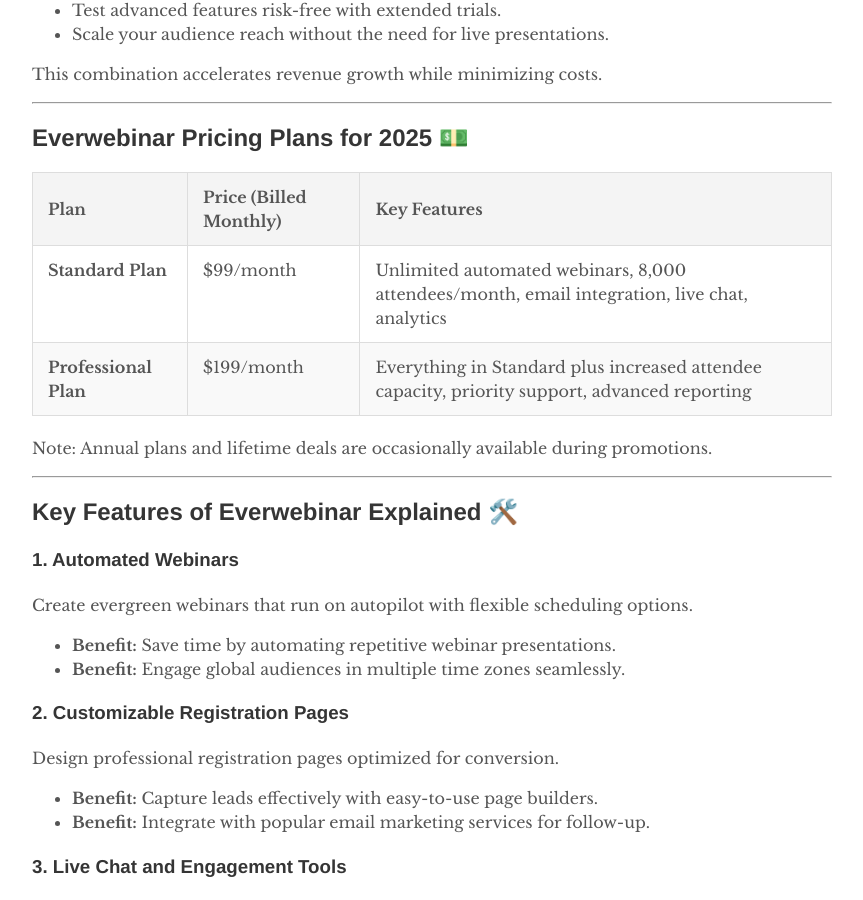
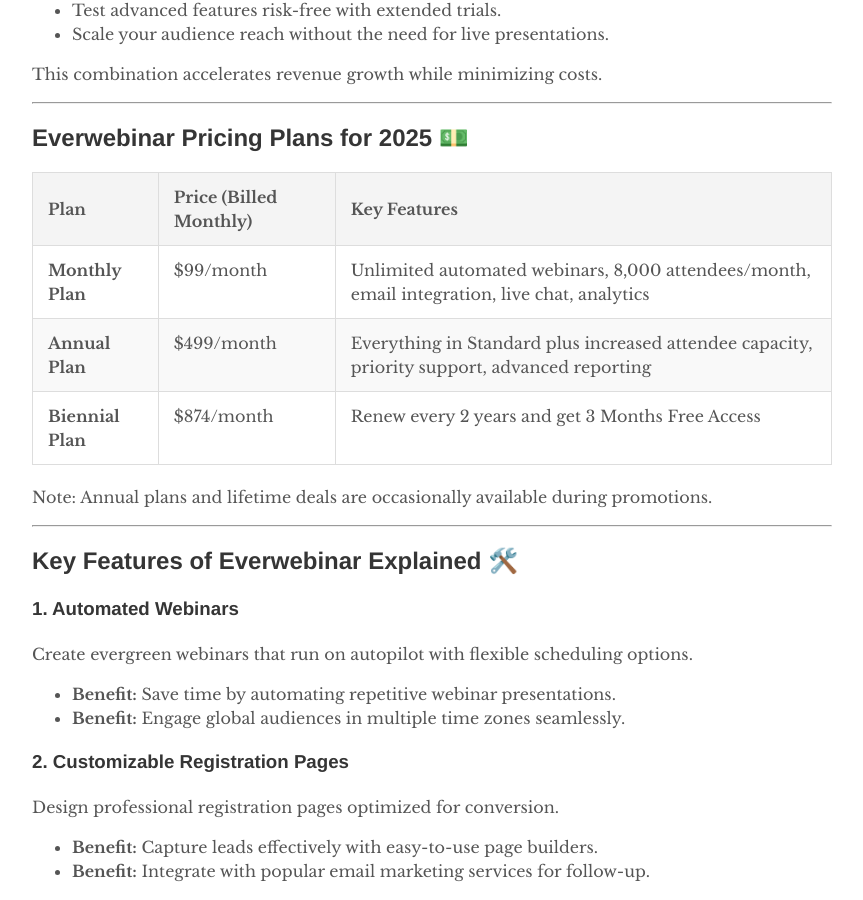
Before and after one commit to digiexe-official/dg, a Jekyll site: the page built from wp/everwebinar coupon codes.md, in a window 1280 px wide and 900 px high, scrolled down 2051 px. Shown: the whole window, without its empty margins (208-1071 px from the left). Built offline with Jekyll 4.4.1, drawn with Linux system fonts in a browser that asks for light colours.

Commit message:
Updates pricing

```diff
--- a/wp/everwebinar coupon codes.md
+++ b/wp/everwebinar coupon codes.md
@@ -94,8 +94,9 @@ This combination accelerates revenue growth while minimizing costs.
 
 | Plan              | Price (Billed Monthly) | Key Features                                          |
 |-------------------|-----------------------|------------------------------------------------------|
-| **Standard Plan** | $99/month             | Unlimited automated webinars, 8,000 attendees/month, email integration, live chat, analytics |
-| **Professional Plan** | $199/month            | Everything in Standard plus increased attendee capacity, priority support, advanced reporting |
+| **Monthly Plan** | $99/month             | Unlimited automated webinars, 8,000 attendees/month, email integration, live chat, analytics |
+| **Annual Plan** | $499/month            | Everything in Standard plus increased attendee capacity, priority support, advanced reporting |
+| **Biennial Plan** | $874/month            | Renew every 2 years and get 3 Months Free Access |
 
 Note: Annual plans and lifetime deals are occasionally available during promotions.
 
```
Also changed, not shown: other parts of wp/everwebinar coupon codes.md (+1 -1 lines).
